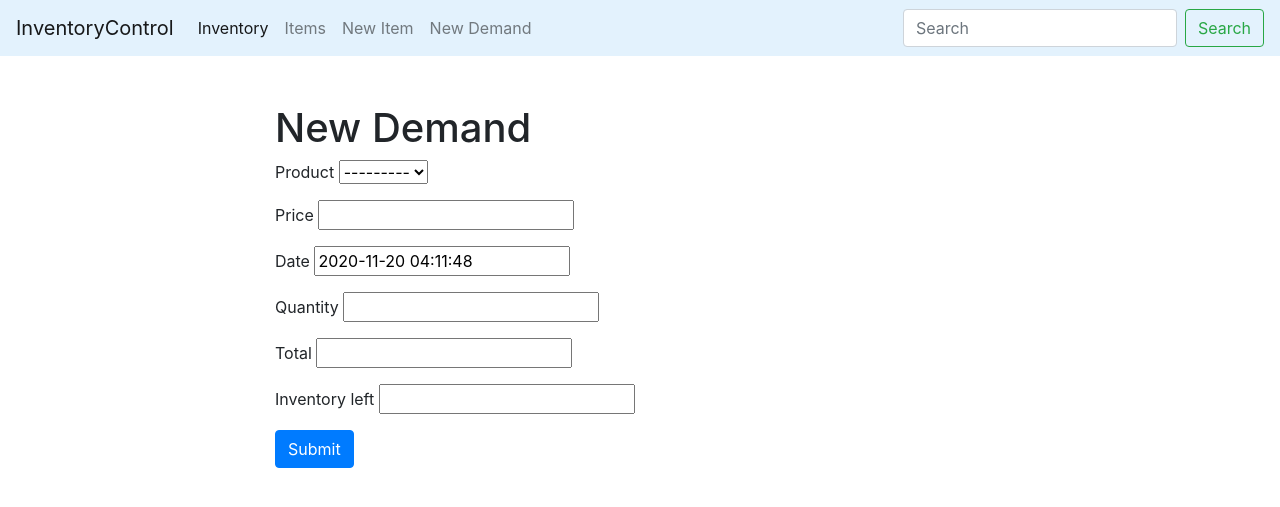
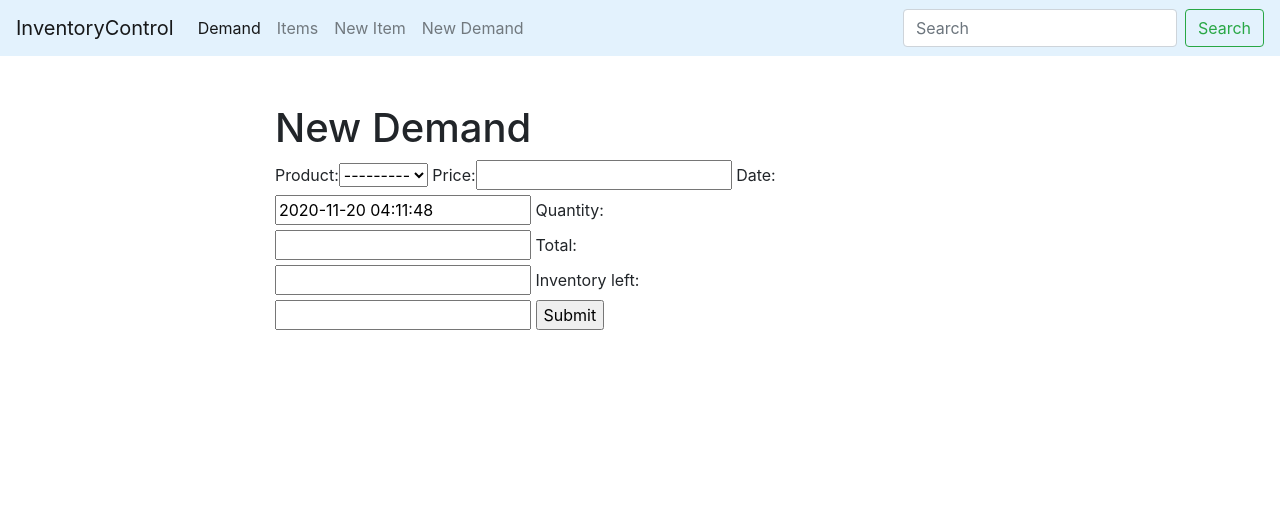
Before and after one commit to mohankmn/congenial-train, a Django app: page /data/demand/create/ in a window 1280 px wide. Shown: the top 507 px of the page. Run offline with Django 3.2, Linux system fonts and the light colour scheme; data comes from the database, SQL or seed files in the repository; parts of the project's set-up code (start-up, migrations or seed data) failed here and were passed over.

```diff
--- a/data/forms.py
+++ b/data/forms.py
@@ -16,6 +16,10 @@ class DemandForm(forms.ModelForm):
     class Meta:
         model =Demand
         fields='__all__'
+class IssueForm(forms.ModelForm):
+	class Meta:
+		model = Demand
+		fields = ['quantity']
 
 
 
--- a/data/models.py
+++ b/data/models.py
@@ -8,11 +8,10 @@ class Items(models.Model):
     name =models.CharField(max_length=150, db_index=True,unique=True)
     carrying_cost=models.PositiveIntegerField(blank=True,null=True)
     ordering_cost=models.PositiveIntegerField(blank=True,null=True)
-    present_inventory=models.PositiveIntegerField(blank=False,null=True)
-
 
     def __str__(self):
         return "{}".format(self.name)
+
     def save(self, *args, **kwargs):
         self.name = self.name.lower()
         return super().save(*args, **kwargs)
@@ -23,15 +22,13 @@ class Demand(models.Model):
     date=models.DateTimeField(default=timezone.now)
     quantity=models.PositiveIntegerField()
     total=models.PositiveIntegerField(blank=True,null=True)
-    Inventory_left=models.PositiveIntegerField(blank=True,null=True)
+    Inventory_left=models.IntegerField(blank=True,null=True)
+
 
     def save(self,*args,**kwargs):
         self.total=(self.price)*self.quantity
         super().save(*args,**kwargs)
 
-    def save(self,*args,**kwargs):
-        self.Inventory_left=(self.product.present_inventory)-self.quantity
-        super().save(*args,**kwargs)
 
     def __str__(self):
         return "sold {} {} on {}".format(self.quantity,self.product.name,self.date)
--- a/data/templates/data/demand_create.html
+++ b/data/templates/data/demand_create.html
@@ -2,21 +2,9 @@
 
 {% block content %}
     <h1>New Demand</h1>
-
-    <form action="{% url 'data:demand_create_url' %}" method="post">
-        {% csrf_token %}
-        {% for field in form %}
-        <div class = "form-group">
-            {% if field.errors %}
-                <div class="alert alert-danger">
-                    {{ field.errors }}
-                </div>
-            {% endif %}
-            {{ field.label }}
-            {{ field }}
-        </div>
-        {% endfor %}
-        <button type="submit" class="btn btn-primary">Submit</button>
-    </form>
-
-{% endblock %}
+        <form action="" method="post">
+            {% csrf_token %}
+            {{ form }}
+            <input type="submit" name="Submit">
+        </form>
+    {% endblock %}
--- a/data/templates/data/demand_list.html
+++ b/data/templates/data/demand_list.html
@@ -14,6 +14,7 @@
           <th scope="col">Quantity</th>
           <th scope="col">Total</th>
           <th scope="col">Time</th>
+          <th scope="col">InventoryLeft</th>
         </tr>
       </thead>
       {% for d in demand %}
@@ -24,6 +25,8 @@
           <td>{{d.quantity}}</td>
           <td>{{d.total}}</td>
           <td>{{d.date}}</td>
+          <td>{{d.Inventory_left}}</td>
+
         </tr>
       </tbody>
       {% endfor %}
--- a/data/urls.py
+++ b/data/urls.py
@@ -9,9 +9,13 @@ urlpatterns = [
     path('demand/',demand_list,name='demand_list_url'),
 
     path('item/create/',ItemCreate,name='item_create_url'),
-    path('demand/create/',DemandCreate.as_view(),name='demand_create_url'),
+    path('demand/create/',DemandCreate,name='demand_create_url'),
     path('delete_items/<str:pk>/', delete_items, name="delete_items"),
-    path('update_item/<str:pk>/',update_items,name="update_item")
+    path('update_item/<str:pk>/',update_items,name="update_item"),
+
+
+
+
 
 
 
--- a/data/views.py
+++ b/data/views.py
@@ -29,17 +29,15 @@ def ItemCreate(request):
 
         return render(request,'data/item_create.html',context={'form':form})
 
-class DemandCreate(View):
-    def get(self,request):
+def DemandCreate(request):
         form=DemandForm()
+        if request.method == 'POST':
+            form=DemandForm(request.POST)
+            if form.is_valid():
+                form.save()
+                return redirect('data:demand_list_url')
+
         return render(request,'data/demand_create.html',context={'form':form})
-
-    def post(self,request):
-        bound_form = DemandForm(request.POST)
-        if bound_form.is_valid():
-            new_demand=bound_form.save()
-            form=DemandForm()
-            return render(request,'data/demand_create.html',context={'form':form})
 
 
 def delete_items(request,pk):
--- a/templates/base.html
+++ b/templates/base.html
@@ -23,7 +23,7 @@
       <div class="collapse navbar-collapse" id="navbarSupportedContent">
         <ul class="navbar-nav mr-auto">
           <li class="nav-item active">
-            <a class="nav-link" href="{% url 'data:demand_list_url' %}">Inventory</a>
+            <a class="nav-link" href="{% url 'data:demand_list_url' %}">Demand</a>
           </li>
           <li class="nav-item">
             <a class="nav-link" href="{% url 'data:items_list_url' %}">Items</a>
```
